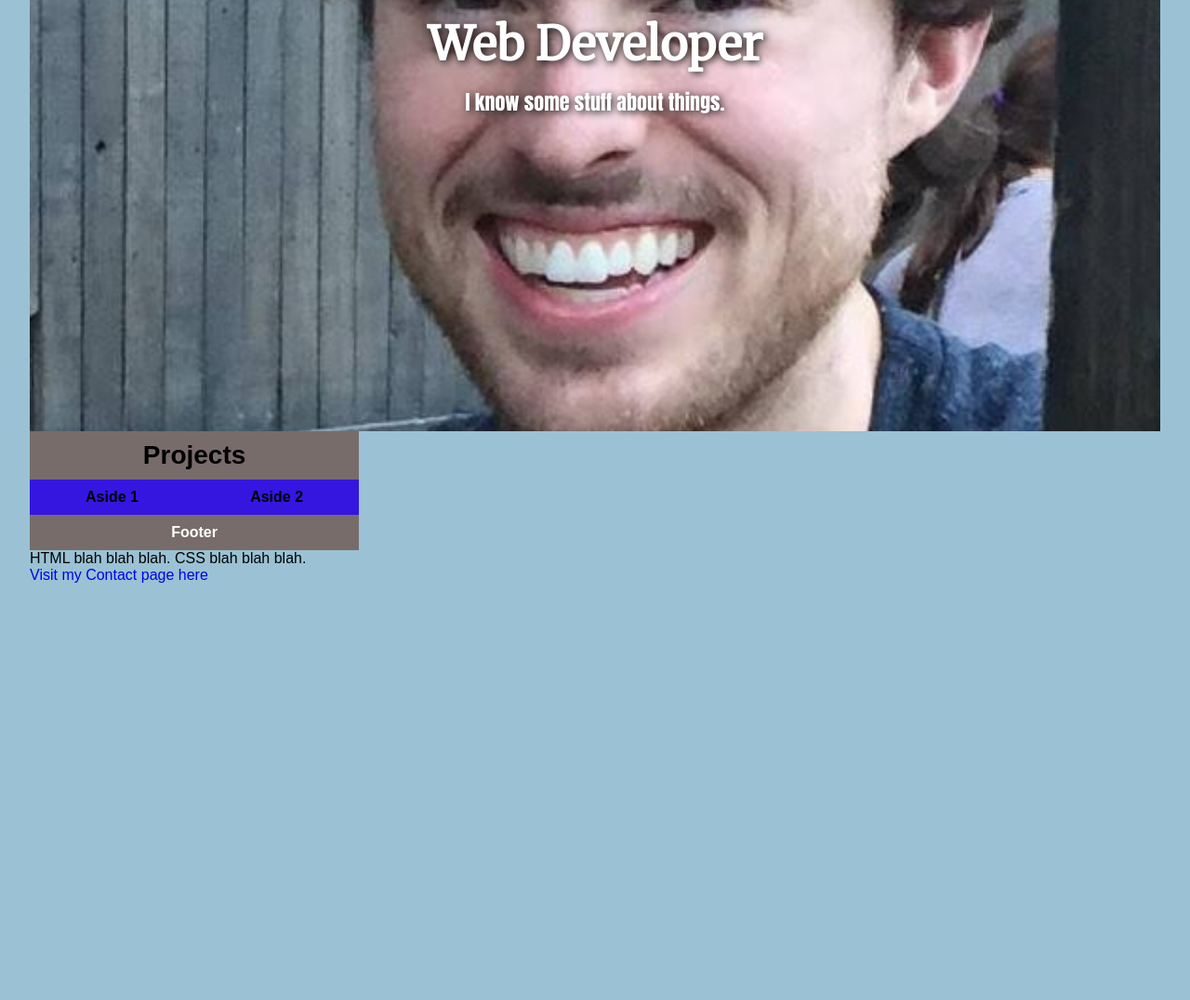
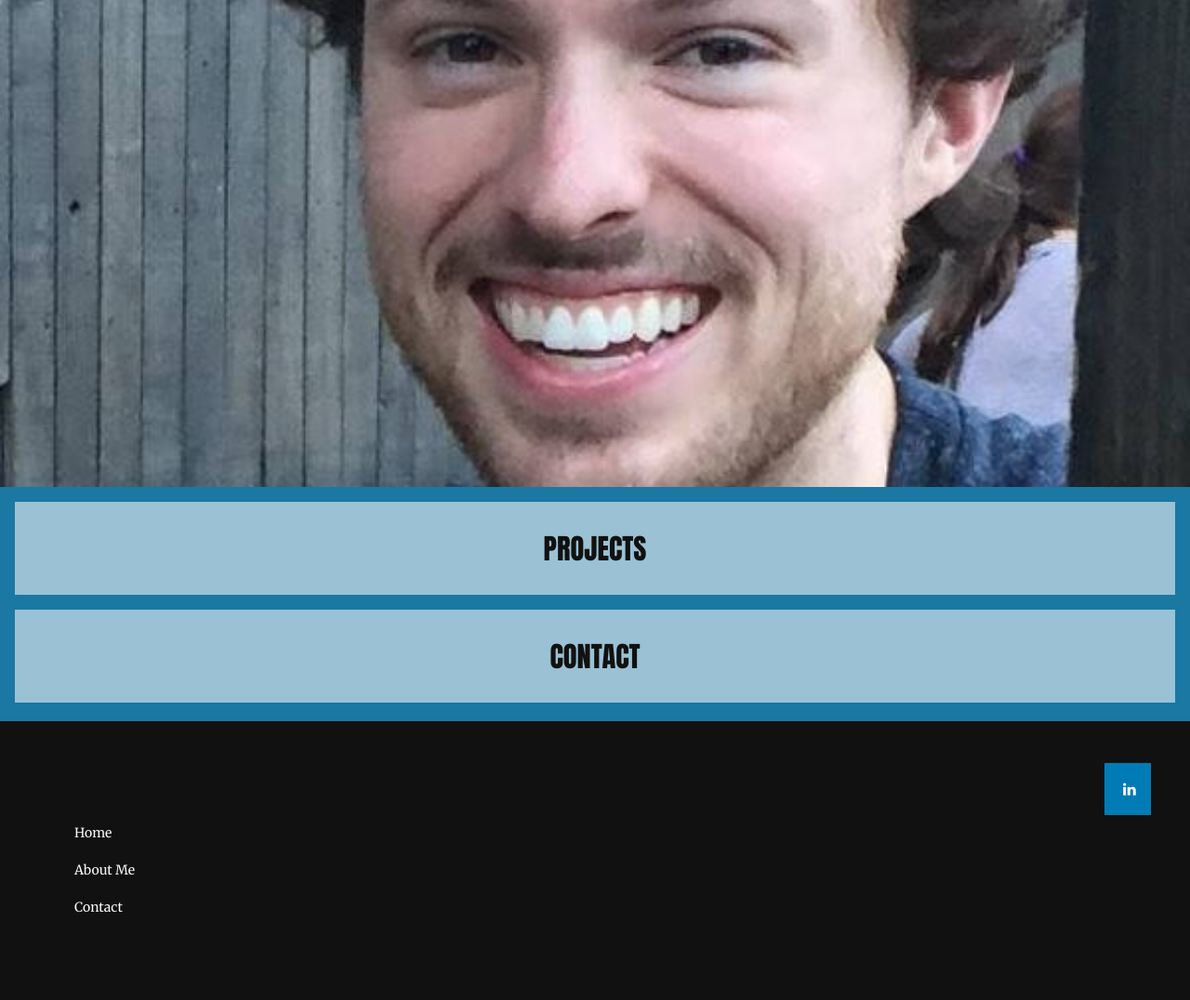
Before and after one commit to UsernameisStephen/portfolio, a plain HTML site: page index.html in a window 1280 px wide. Shown: the part 468-1544 px from the top of the page at 93% size. Before the commit the page ends 1128 px from the top, so only its background shows below. Drawn offline with Linux system fonts and the light colour scheme.

Commit message:
added a footer with an iamge and links, added a query

```diff
--- a/index.html
+++ b/index.html
@@ -8,56 +8,51 @@
     <link rel="preconnect" href="https://fonts.googleapis.com">
     <link rel="preconnect" href="https://fonts.gstatic.com" crossorigin>
     <link href="https://fonts.googleapis.com/css2?family=Anton&family=Merriweather:wght@300;400&family=PT+Serif&display=swap" rel="stylesheet">
+    <link rel="stylesheet" href="https://cdnjs.cloudflare.com/ajax/libs/font-awesome/4.7.0/css/font-awesome.min.css">
     <title>Stephen Elliott Portfolio</title>
 </head>
 <body>
     <header>
-        <a href= "index.html" class="header-logo">Stephen Elliott </a>
+        <a href= "index.html" class="header-name">Stephen Elliott </a>
         <nav>
           <ul>
-                <li><a href="#">Portfolio</a> </li>
+                <li><a href="#">Home</a> </li>
                 <li><a href="#">About Me</a> </li>
                 <li><a href="#">Contact</a> </li>
             </ul>
-            <a href="https://callmeifyougetlost.com/"class= "header-cases">Click this</a>
         </nav>
     </header>
     <main>
         <section class="index-banner">
-            <div class="centering">
             <h1>Web Developer</h1>
-            <h2>I know some stuff about things.</h2>
 
             </div>
         </section>
-        <div class="wrapper">
-            <section class="header">Projects</section>
-            <aside class="aside aside-1">Aside 1</aside>
-            <aside class="aside aside-2">Aside 2</aside>
-            <footer class="footer">Footer</footer>
-          </div>
+        <section class="index-links">
+          <a href= "https://callmeifyougetlost.com" target="_blank">
+            <div class="projects">
+                <h3>Projects</h3>
+            </div>
+           </a>
+          <a href= "#">
+            <div class="contact">
+                <h3>Contact</h3>
+            </div>
+          </a>
+        </section>
+    </main>
 
-    </main>
-            <p class= "welcome"> HTML blah blah blah. CSS blah blah blah.</p>
+    <footer>
+        <ul>
+            <li><a href= "#">Home</a></li>
+            <li><a href= "#">About Me</a></li>
+            <li><a href= "#">Contact</a></li>
+        </ul>
 
-
-            <a href="https://www.google.com/" target="_blank"> Visit my Contact page here</a>
-
-
-
-
-        <div class="work">
-
-
+        <div>
+            <a href="#" class="fa fa-linkedin"></a>
         </div>
 
-        <div class="about">
-
-
-        </div>
-
-    </div>
-
-
+    </footer>
 </body>
 </html>
--- a/style.css
+++ b/style.css
@@ -8,32 +8,33 @@
   body {
     font-family: Arial;
     margin: 0;
-    background-color:#9ac2d4;
+    background-color:#1a78a3;
   }
 
   header {
-    /* padding: 40px; */
-    /* text-align: center; */
+    padding: 20px;
+    text-align: center;
     background: #0b95d4;
     color: #fff;
     width: 100%;
     height: 100px;
   }
 
-  header .header-logo {
+  header .header-name {
       font-family: Merriweather;
       font-size: 24px;
       font-weight: 900;
       color: #111;
       display: block;
-      margin:auto;
+      margin: 0 auto;
       text-align:center;
+      padding: 20px 0;
   }
 
 
 
   header nav ul {
-      margin:auto;
+      margin:0 auto;
       display:block;
       width: fit-content;
   }
@@ -42,6 +43,7 @@
      list-style:none;
      display: inline-block;
      line-height: 100px;
+     float: left;
   }
 
 
@@ -61,13 +63,6 @@
      color:rgb(149, 241, 10);
   }
 
-
-  /* use for contribution https://www.youtube.com/watch?v=mFgltjfVV6A */
-
-  main {
-    display: flex;
-    flex-wrap: wrap;
-  }
 
   .index-banner{
       width: 100%;
@@ -91,7 +86,7 @@
       color:#fff;
       text-shadow: 2px 2px 8px #111;
       text-align: center;
-      line-height: 90px;
+      line-height: 200px;
   }
 
   .index-banner h2 {
@@ -102,59 +97,78 @@
     text-shadow: 2px 2px 8px #111;
     text-align: center;
 }
-.wrapper {
-    display: flex;
-    flex-flow: row wrap;
-    font-weight: bold;
-    text-align: center;
-  }
-
-  .wrapper > * {
-    padding: 10px;
-    flex: 1 100%;
-  }
-
   .header {
     background: rgb(119, 108, 106);
     font-size: 28px;
   }
 
-  .footer {
-    background: rgb(119, 108, 106);
+  .index-links div {
+    margin: 16px 16px 0;
+    width: calc(100% - 32px);
+    height: 100px;
+    background-color: #9ac2d4;
+    font-size: 26px;
+    font-family: Impact, Haettenschweiler, 'Arial Narrow Bold', sans-serif;
+    font-weight: 600;
+    color: #111;
+    text-align: center;
+    line-height: 100px;
+    text-transform: uppercase;
+ }
+
+ footer {
+   width: calc(100%-80px);
+   padding: 40px 40px;
+   background-color:#111;
+   margin-top: 20px ;
+   overflow: hidden;
+ }
+
+ footer ul{
+    width: fit fit-content;
+    padding: 40px 40px;
+    float: left;
+    margin-top: 20px ;
+ }
+
+ footer ul li  {
+  list-style:none;
+  display: block;
   }
 
-  .aside-1 {
-    background: rgb(53, 22, 224);
+  footer ul li a{
+    font-family: Merriweather;
+    font-size: 14px;
+    color: rgb(250, 248, 248);
+    line-height: 40px;
   }
 
-  .aside-2 {
-    background: rgb(53, 22, 224);
+  .fa {
+    padding: 20px;
+    font-size: 30px;
+    width: 50px;
+    text-align: center;
+    text-decoration: none;
+    margin: 5px 2px;
+    float: right;
+  }
+  .fa-linkedin {
+    background: #007bb5;
+    color: white;
   }
 
-  @media all and (min-width: 600px) {
-    .aside { flex: 1 0 0; }
-  }
+  .fa:hover {
+    opacity: 0.7;
+}
+  @media only screen and (min-wdith: 1000px) {
 
-  @media all and (min-width: 800px) {
-    .aside-1 { order: 1; }
-    .aside-2 { order: 3; }
-    .footer  { order: 4; }
-  }
-
-  body {
-    padding: 2em;
-  }
-
-  footer {
-    padding: 20px;
-    text-align: center;
-    background: #13293d;
-    color: #fff;
-  }
-
-  @media screen and (max-width: 768px) {
-    main,
-    nav {
-      flex-direction: column;
+    .index-banner{
+      width: 100%;
+      height: 100vh;
+      background-image: url(./images/stephen-elliott-portfolio.jpg);
+      background-repeat: no-repeat;
+      background-position: center;
+      background-size: cover;
+      display: table;
     }
   }
```
Also changed, not shown: 1 other file.
